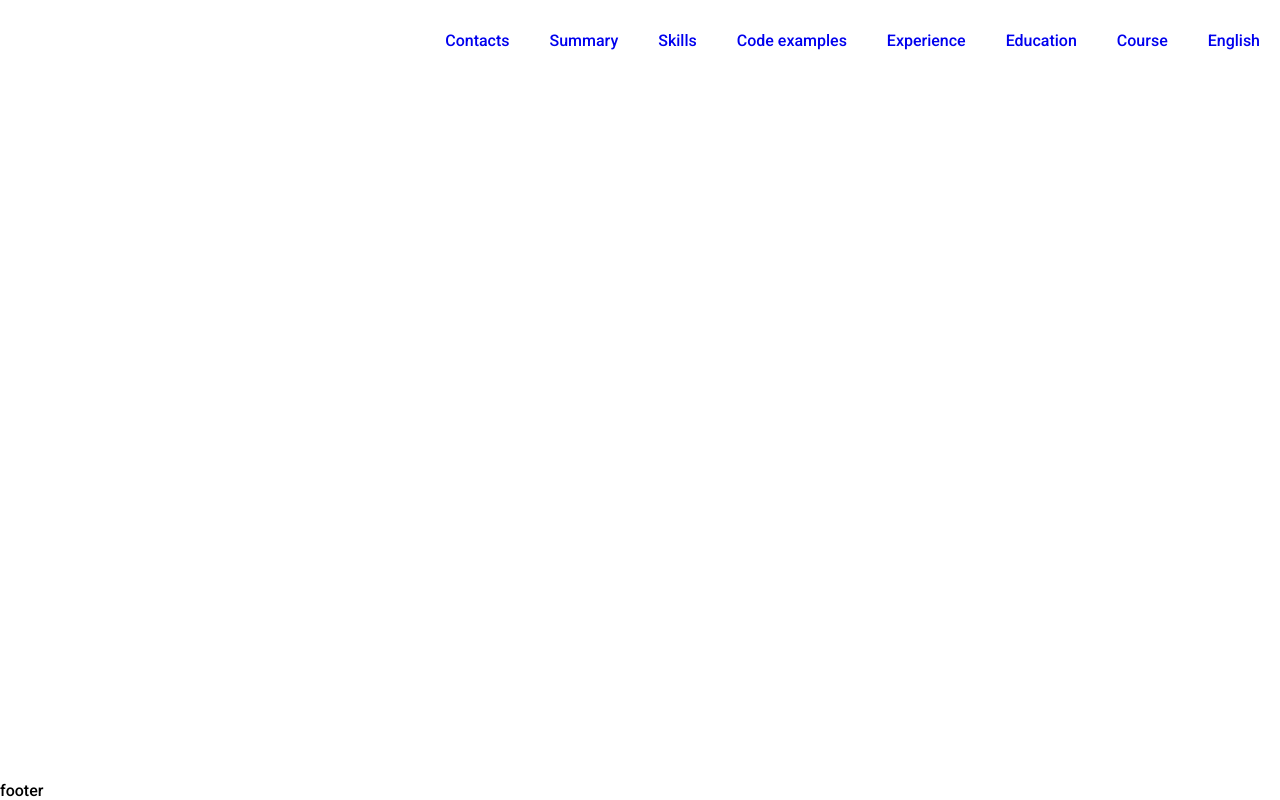
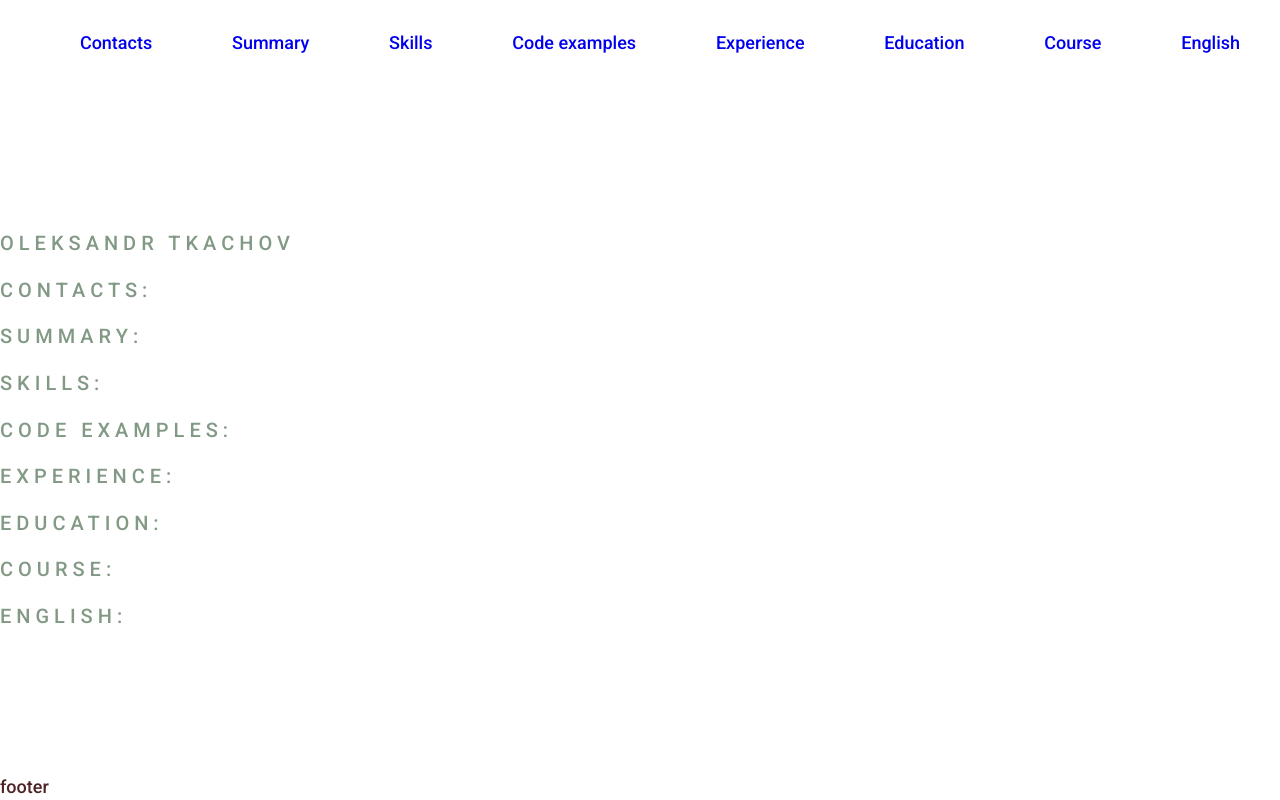
Before and after one commit to certif/rsschool-cv, a plain HTML site: page index.html in a window 1280 px wide. Drawn offline with Linux system fonts and the light colour scheme.

Commit message:
feat: add main sections

```diff
--- a/index.html
+++ b/index.html
@@ -30,8 +30,34 @@
         </nav>
     </header>
 
-    <main>
-
+    <main class="main-container">
+        <section class="section" id="profile">
+            <h1 class="section-title">Oleksandr Tkachov</h1>
+        </section>
+        <section class="section" id="contacts">
+            <h2 class="section-title">Contacts:</h2>
+        </section>
+        <section class="section" id="summary">
+            <h2 class="section-title">Summary:</h2>
+        </section>
+        <section class="section" id="skills">
+            <h2 class="section-title">Skills:</h2>
+        </section>
+        <section class="section" id="code">
+            <h2 class="section-title">Code examples:</h2>
+        </section>
+        <section class="section" id="experience">
+            <h2 class="section-title">Experience:</h2>
+        </section>
+        <section class="section" id="education">
+            <h2 class="section-title">Education:</h2>
+        </section>
+        <section class="section" id="courses">
+            <h2 class="section-title">Course:</h2>
+        </section>
+        <section class="section" id="english">
+            <h2 class="section-title">English:</h2>
+        </section>
     </main>
 
     <footer class="footer">
--- a/style.css
+++ b/style.css
@@ -4,18 +4,22 @@ html {
 
 body {
     font-family: 'Roboto', sans-serif;
+    display: flex;
+    flex-direction: column;
+    justify-content: space-between;
     min-height: 100vh;
     max-width: 1440px;
     margin: 0 auto;
     padding: 0;
-    display: flex;
-    flex-direction: column;
-    justify-content: space-between;
+    font-size: 18px;
+    font-weight: 400;
+    line-height: 1.5;
+    color: #4d2323;
 }
 
 .nav-list {
     display: flex;
-    justify-content: flex-end;
+    justify-content: space-around;
     align-items: center;
     list-style: none;
 }
@@ -27,6 +31,13 @@ body {
     text-decoration: none;
 }
 
+.section-title {
+    font-size: 20px;
+    font-weight: 400;
+    text-transform: uppercase;
+    letter-spacing: 5px;
+    color: #829985;
+  }
 .section-item a {
     color: #829985;
     text-decoration: none;
```
